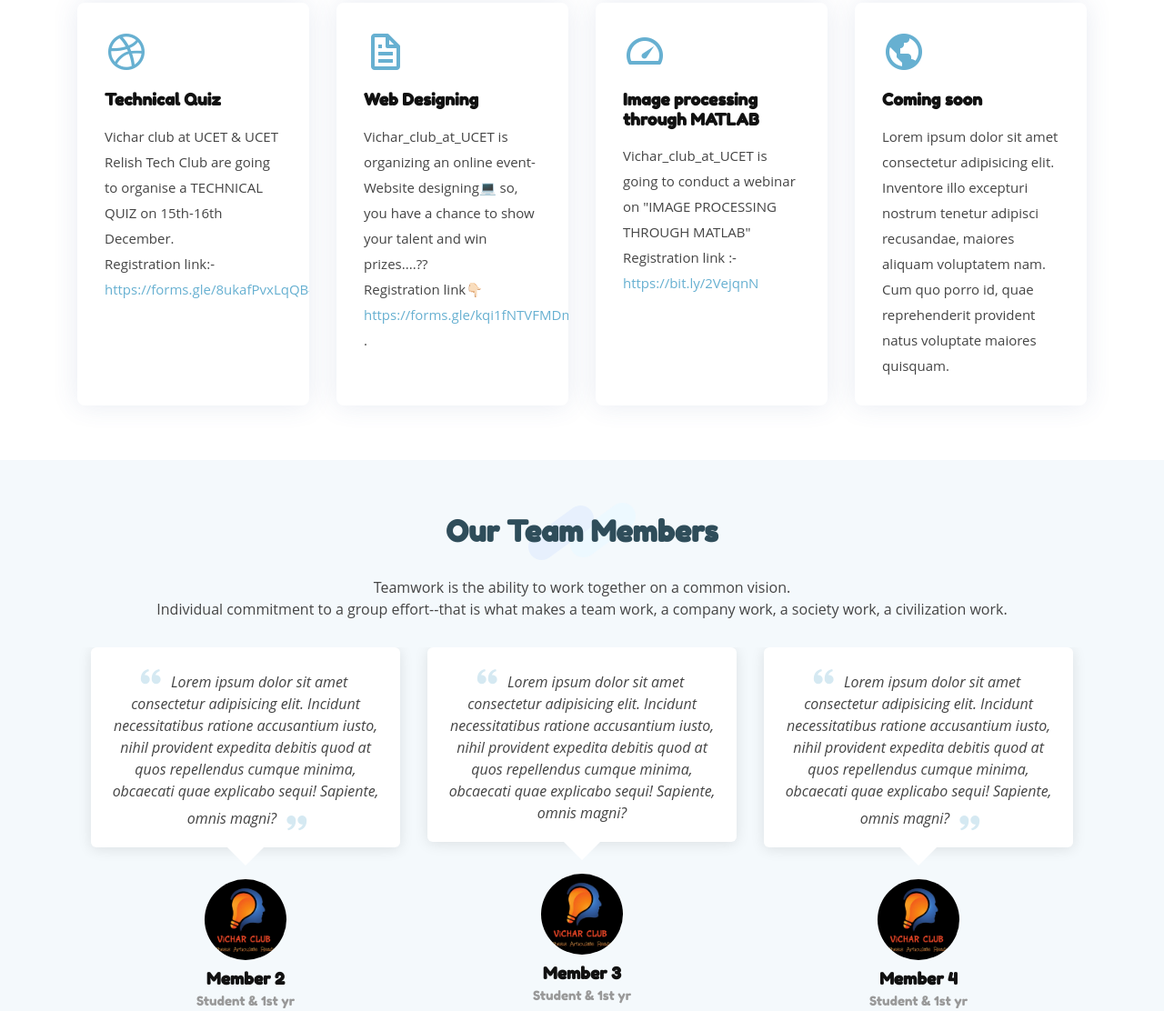
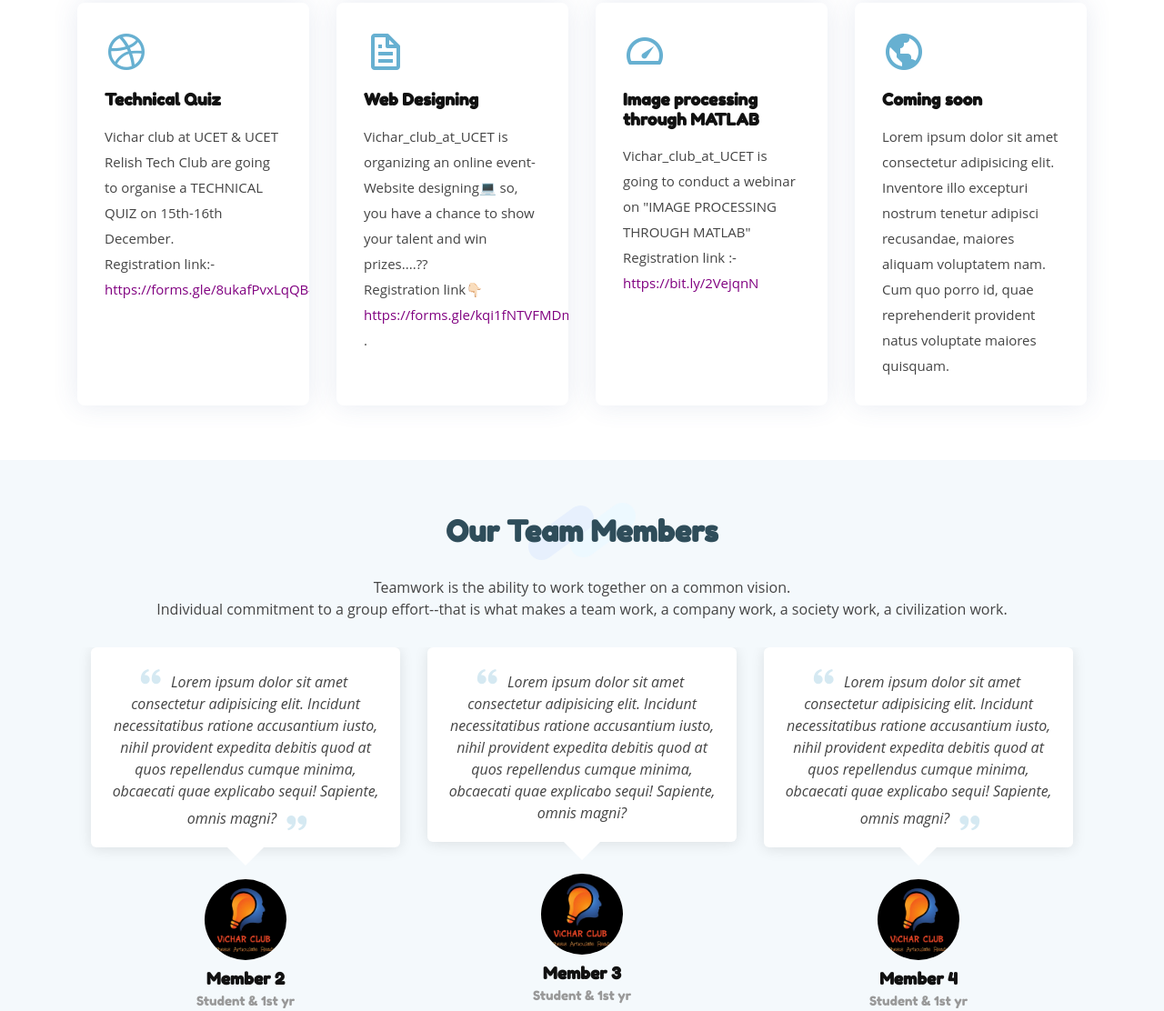
Before and after one commit to riti2409/club.github.io, a plain HTML site: page index.html in a window 1280 px wide. Shown: the part 1622-2734 px from the top of the page at 91% size. Drawn offline with Linux system fonts and the light colour scheme.

Commit message:
Update index.html

```diff
--- a/index.html
+++ b/index.html
@@ -137,7 +137,7 @@
               <p class="description">Vichar club at UCET & UCET Relish Tech Club are going to organise a TECHNICAL QUIZ
                 on 15th-16th December.<br>
                 Registration link:- <a
-                  href="https://forms.gle/8ukafPvxLqQB4PFL7">https://forms.gle/8ukafPvxLqQB4PFL7</a></p>
+                  href="https://forms.gle/8ukafPvxLqQB4PFL7"  style="color:purple">https://forms.gle/8ukafPvxLqQB4PFL7</a></p>
             </div>
           </div>
 
@@ -149,7 +149,7 @@
                 a chance to show your talent and win prizes....??
                 <br>
                 Registration link👇🏻
-                <a href="https://forms.gle/kqi1fNTVFMDm4ZrU7">https://forms.gle/kqi1fNTVFMDm4ZrU7</a> .
+                <a href="https://forms.gle/kqi1fNTVFMDm4ZrU7"  style="color:purple">https://forms.gle/kqi1fNTVFMDm4ZrU7</a> .
               </p>
             </div>
           </div>
@@ -160,7 +160,7 @@
               <h4 class="title"><a href="">Image processing through MATLAB</a></h4>
               <p class="description">Vichar_club_at_UCET is going to conduct a webinar on "IMAGE PROCESSING THROUGH
                 MATLAB"
-                <br>Registration link :- <a href="https://bit.ly/2VejqnN">https://bit.ly/2VejqnN</a>
+                <br>Registration link :- <a href="https://bit.ly/2VejqnN" style="color:purple">https://bit.ly/2VejqnN</a>
               </p>
             </div>
           </div>
@@ -342,7 +342,7 @@
 
           <div class="col-lg-6 ">
             <iframe class="mb-4 mb-lg-0"
-              src="https://goo.gl/maps/uexkCUBgaLvhzjRu7"
+              src="https://www.google.com/maps/place/UCET+VBU+Hazaribag/@24.019691,85.36868,17z/data=!3m1!4b1!4m5!3m4!1s0x39f49c36b1388d7d:0xe245eea52c82ac55!8m2!3d24.019691!4d85.3708687"
               frameborder="0" style="border:0; width: 100%; height: 384px;" allowfullscreen alt="map"></iframe>
           </div>
 
```
